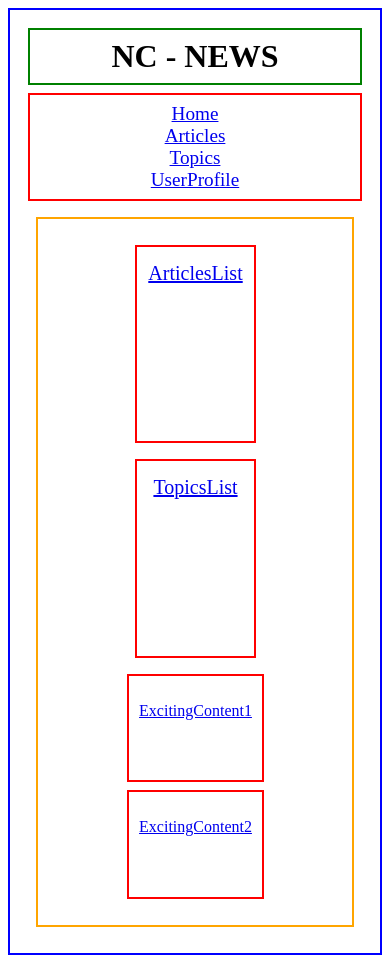
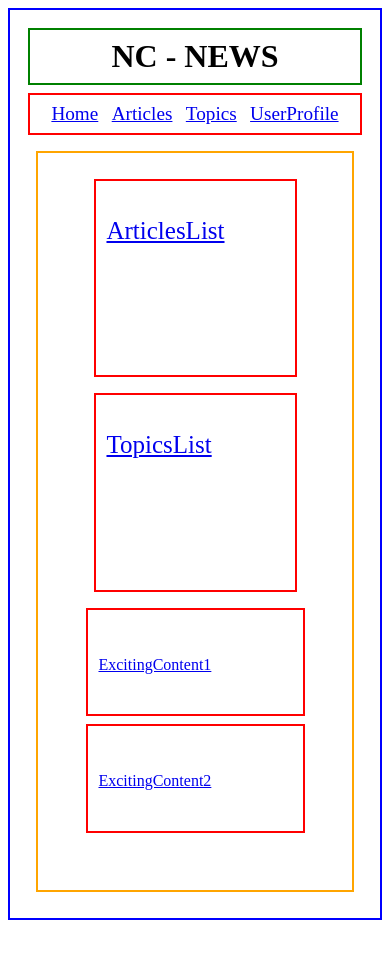
Before and after one commit to ericnabofa/nc-news, a React (Vite) app: page / in a window 390 px wide. After the commit the page ends 928 px from the top, so only its background shows below. Built offline with nearby package versions, Linux system fonts and the light colour scheme.

Commit message:
updates to App.css styling for responsiveness

```diff
--- a/src/App.css
+++ b/src/App.css
@@ -186,48 +186,7 @@ img {
     border-bottom: 2px solid #ccc;
   }
 
-/* Media Query for screen sizes below 450px */
-@media screen and (max-width: 449px) {
-  .Header {
-    font-size: 2rem;
-    padding: 0.5rem;
-    margin: 0.5rem;
-  }
-
-  #nav {
-    font-size: 1.2rem;
-    flex-direction: column;
-    align-items: center;
-    padding: 0.5rem;
-    margin: 0.5rem;
-  }
-
-  .content-page {
-    height: auto;
-    padding: 10px;
-  }
-
-  .link {
-    flex-direction: row;
-    padding: 10px;
-    margin: 0.5rem;
-  }
-
-  #ArticlesListFeature, #TopicsListFeature {
-    padding-right: 10px;
-  }
-
-  #ArticlesListFeature p, #TopicsListFeature p {
-    font-size: 20px;
-  }
-
-  .single-article-container {
-    padding: 5px;
-  }
-}
-
-/* Media Query for screen sizes between 450px and 1000px */
-@media screen and (min-width: 450px) and (max-width: 1000px) {
+@media screen and (min-width: 350px) and (max-width: 750px) {
   .Header {
     font-size: 2rem;
     padding: 0.5rem;
@@ -252,11 +211,11 @@ img {
   }
 
   #ArticlesListFeature, #TopicsListFeature {
-    padding-right: 10px;
+    padding-right: 70px;
   }
 
   #ArticlesListFeature p, #TopicsListFeature p {
-    font-size: 20px;
+    font-size: 25px;
   }
 
   .single-article-container {
@@ -264,8 +223,7 @@ img {
   }
 }
 
-/* Media Query for screen sizes above 1000px */
-@media screen and (min-width: 1001px) {
+@media screen and (min-width: 751px) and (max-width: 1000px){
   .Header {
     font-size: 2.5rem;
     padding: 1rem;
@@ -297,10 +255,50 @@ img {
   }
 
   #ArticlesListFeature p, #TopicsListFeature p {
-    font-size: 25px;
+    font-size: 35px;
   }
 
   .single-article-container {
     padding: 10px;
   }
 }
+
+@media screen and (min-width: 1000px){
+  .Header {
+    font-size: 2.5rem;
+    padding: 1rem;
+    margin: 1rem;
+  }
+
+  #nav {
+    font-size: 1.5rem;
+    flex-direction: row;
+    justify-content: space-evenly;
+    padding: 1rem;
+    margin: 1rem;
+  }
+
+  .content-page {
+    padding: 15px;
+    padding-left: 1px;
+    padding-bottom: 15px;
+    margin: 1rem;
+  }
+
+  .link {
+    padding: 15px;
+    margin: 1rem;
+  }
+
+  #ArticlesListFeature, #TopicsListFeature {
+    padding-right: 500px;
+  }
+
+  #ArticlesListFeature p, #TopicsListFeature p {
+    font-size: 45px;
+  }
+
+  .single-article-container {
+    padding: 10px;
+  }
+}
```
